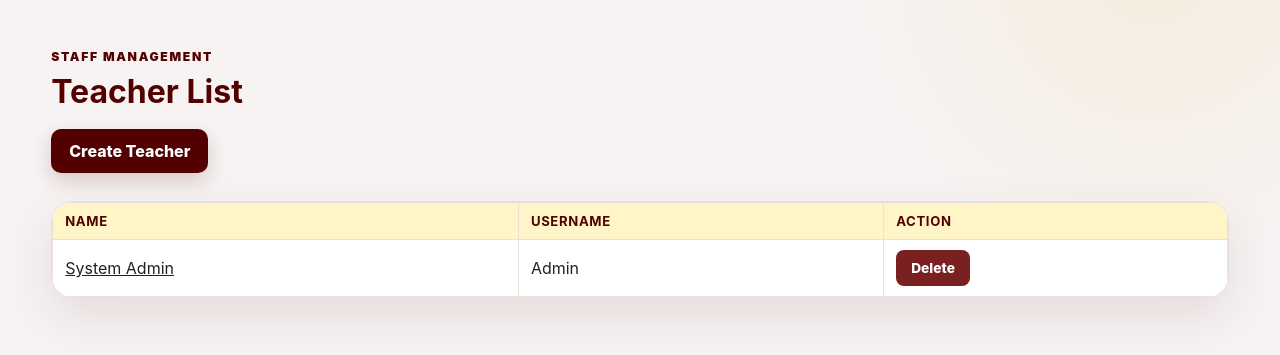
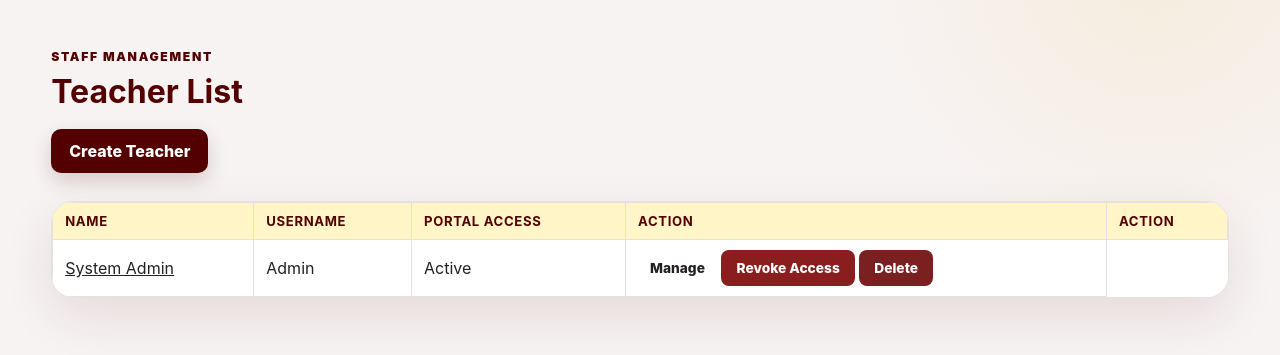
Before and after one commit to timo1456/NIA, a Flask app: template templates/teachers.html in a window 1280 px wide. Shown: the part 77-432 px from the top of the page. Run offline with Flask 3, Linux system fonts and the light colour scheme; the template is opened without the code that fills it: values that come from a table or form of the project are taken from there, others are empty; data comes from the database, SQL or seed files in the repository.

Commit message:
Add teacher access controls

```diff
--- a/templates/teachers.html
+++ b/templates/teachers.html
@@ -33,6 +33,8 @@
                         <tr>
                             <th>Name</th>
                             <th>Username</th>
+                            <th>Portal Access</th>
+                            <th>Action</th>
                             <th>Action</th>
                         </tr>
                     </thead>
@@ -42,8 +44,22 @@
                             <td><a href="/teacher/{{ teacher.id }}">{{ teacher.name }}</a></td>
                             <td>{{ teacher.username }}</td>
                             <td>
-                                <form action="/delete-teacher/{{ teacher.id }}" method="POST">
-                                    <button class="btn btn-small" type="submit" style="background:#7a2020;">Delete</button>
+                                {% if teacher.portal_access %}
+                                    <span class="status-badge status-active">Active</span>
+                                {% else %}
+                                    <span class="status-badge status-revoked">Revoked</span>
+                                {% endif %}
+                            </td>
+                            <td>
+                                <a class="btn btn-small" href="/teacher/{{ teacher.id }}">Manage</a>
+                                <form action="/toggle-teacher-access/{{ teacher.id }}" method="POST" style="display:inline;">
+                                    <button class="btn btn-small" type="submit" style="background:{% if teacher.portal_access %}#8a1e1e{% else %}#246b3a{% endif %};">
+                                        {% if teacher.portal_access %}Revoke Access{% else %}Restore Access{% endif %}
+                                    </button>
+                                </form>
+                                <form action="/delete-teacher/{{ teacher.id }}" method="POST" style="display:inline;">
+
+                                                                    <button class="btn btn-small" type="submit" style="background:#7a2020;">Delete</button>
                                 </form>
                             </td>
                         </tr>
```
